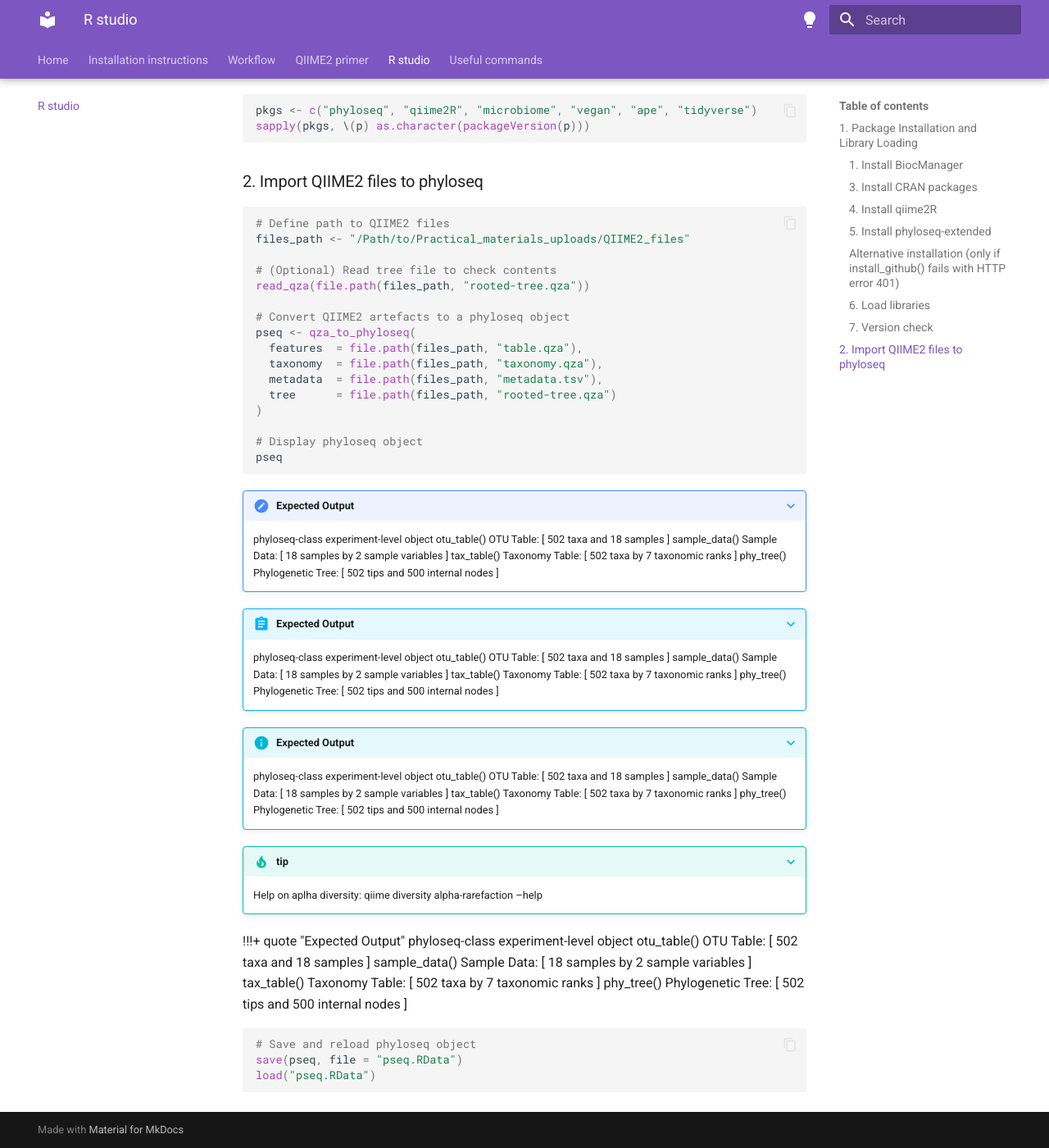
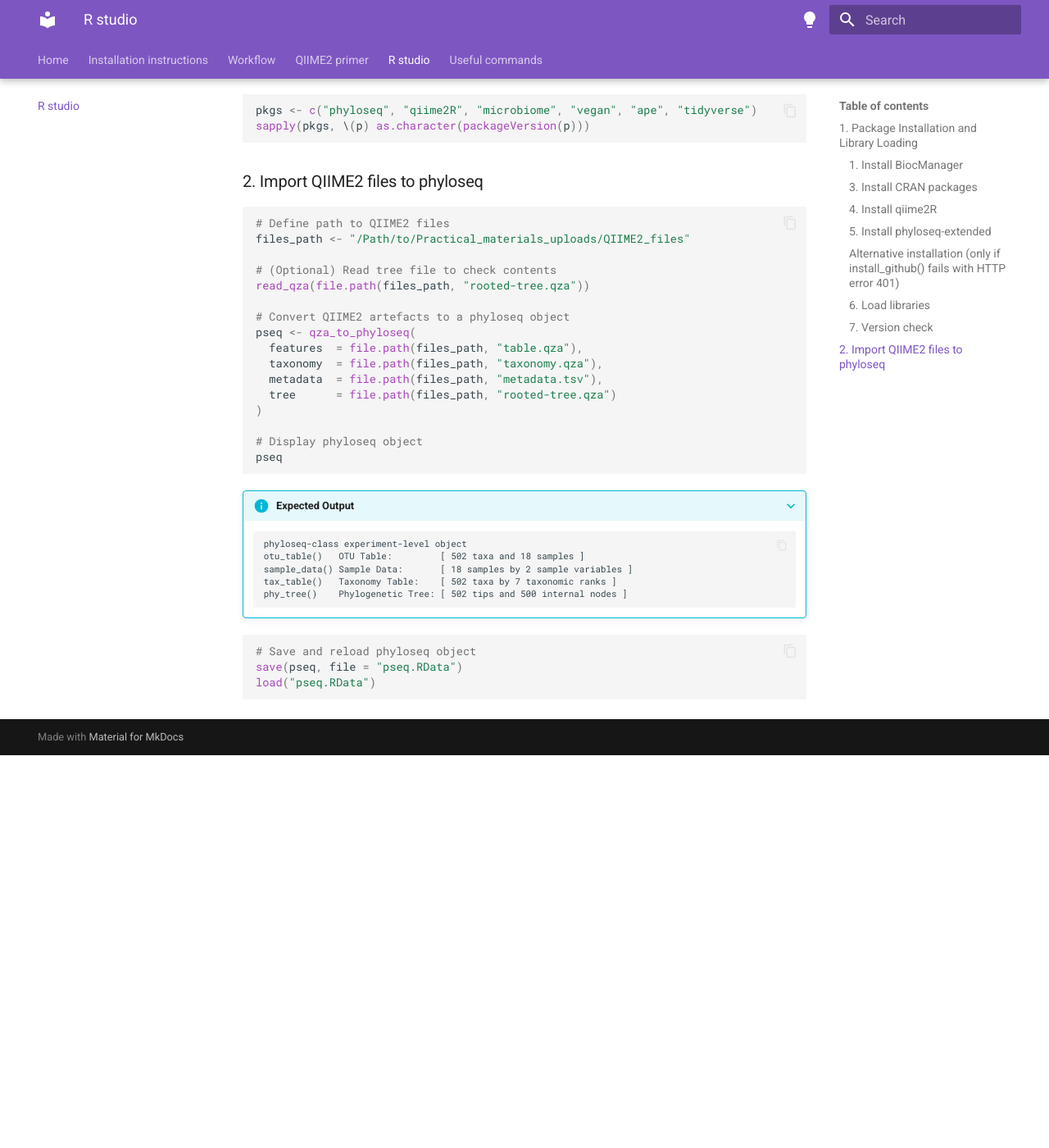
Before and after one commit to natashaztarora/bioinformatics_workflow_bme307, an MkDocs documentation site: the page built from docs/r_studio.md, in a window 1280 px wide and 1400 px high, scrolled down 1438 px. Shown: the whole window at 82% size. Built offline with MkDocs 1.6.1 and Material for MkDocs 9.7.7, drawn with Linux system fonts in a browser that asks for light colours; after the commit the page ends 2359 px from its top, so only the background shows below that.

Commit message:
testing different boxes info

````diff
--- a/docs/r_studio.md
+++ b/docs/r_studio.md
@@ -102,38 +102,15 @@ pseq <- qza_to_phyloseq(
 pseq
 ```
 
-???+ note "Expected Output"
+
+???+ info "Expected Output"
+    ```
     phyloseq-class experiment-level object
     otu_table()   OTU Table:         [ 502 taxa and 18 samples ]
     sample_data() Sample Data:       [ 18 samples by 2 sample variables ]
     tax_table()   Taxonomy Table:    [ 502 taxa by 7 taxonomic ranks ]
     phy_tree()    Phylogenetic Tree: [ 502 tips and 500 internal nodes ]
-
-???+ abstract "Expected Output"
-    phyloseq-class experiment-level object
-    otu_table()   OTU Table:         [ 502 taxa and 18 samples ]
-    sample_data() Sample Data:       [ 18 samples by 2 sample variables ]
-    tax_table()   Taxonomy Table:    [ 502 taxa by 7 taxonomic ranks ]
-    phy_tree()    Phylogenetic Tree: [ 502 tips and 500 internal nodes ]
-
-???+ info "Expected Output"
-    phyloseq-class experiment-level object
-    otu_table()   OTU Table:         [ 502 taxa and 18 samples ]
-    sample_data() Sample Data:       [ 18 samples by 2 sample variables ]
-    tax_table()   Taxonomy Table:    [ 502 taxa by 7 taxonomic ranks ]
-    phy_tree()    Phylogenetic Tree: [ 502 tips and 500 internal nodes ]
-
-???+ tip "tip"
-    Help on aplha diversity: qiime diversity alpha-rarefaction –help
-
-!!!+ quote "Expected Output"
-    phyloseq-class experiment-level object
-    otu_table()   OTU Table:         [ 502 taxa and 18 samples ]
-    sample_data() Sample Data:       [ 18 samples by 2 sample variables ]
-    tax_table()   Taxonomy Table:    [ 502 taxa by 7 taxonomic ranks ]
-    phy_tree()    Phylogenetic Tree: [ 502 tips and 500 internal nodes ]
-
-
+    ```
 
 ```r
 # Save and reload phyloseq object
````
